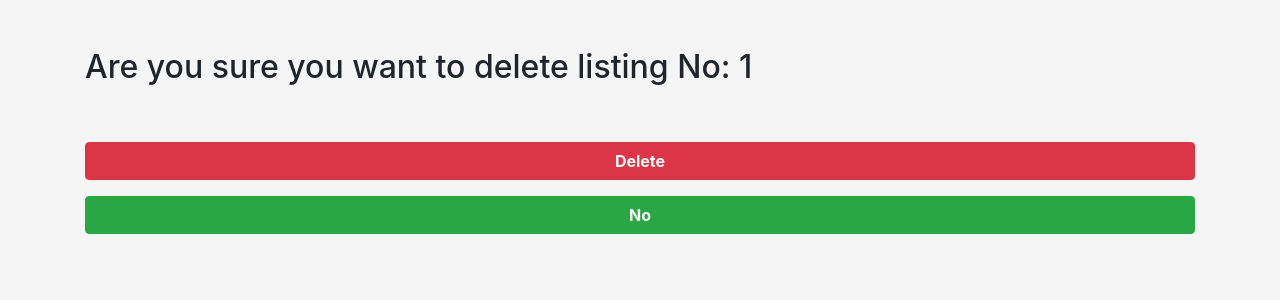
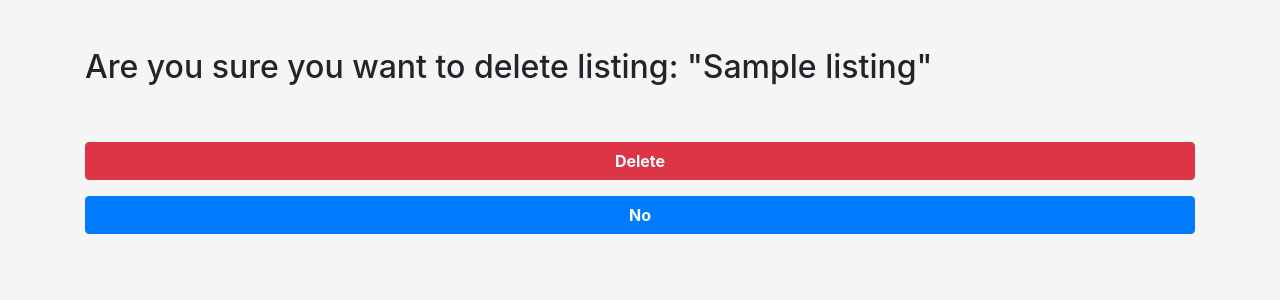
Before and after one commit to Code-Institute-Submissions/liuzhenxin2-vroom-, a Flask app: template templates/delete_listing.template.html in a window 1280 px wide. Shown: the part 90-390 px from the top of the page. Run offline with Flask 2, Linux system fonts and the light colour scheme; a user stored in the database is signed in; the template is opened without the code that fills it: most values are stand-ins (such as "Sample title", 1, 10 or a date in 2020); a database or web service that is not in the repository returns one stand-in record (values such as "Sample title"); some libraries are stand-ins or nearby versions.

```diff
--- a/templates/delete_listing.template.html
+++ b/templates/delete_listing.template.html
@@ -4,12 +4,12 @@ Vroom! - Delete listing
 {%endblock%}
 {% block content %}
 
-    <h2>Are you sure you want to delete listing No: {{listing._id}}</h2>
+    <h2>Are you sure you want to delete listing: "{{listing.listing_name}}"</h2>
 
     <form method="POST">
 
     <input type="submit" value="Delete" class="btn btn-danger w-100 mt-5 mb-3" style="font-weight: bold;">
-    <a href="{{url_for('show_my_listings', seller_id=current_user.account_id)}}" class="btn btn-success w-100"><b>No</b></a>
+    <a href="{{url_for('show_my_listings', seller_id=current_user.account_id)}}" class="btn btn-primary w-100"><b>No</b></a>
 
     </form>
 {%endblock%}
--- a/templates/my_listings.template.html
+++ b/templates/my_listings.template.html
@@ -54,10 +54,6 @@ Vroom! - My store
             </a>
         </div>
         <div class="card-body">
-            <h5 class="card-title">Sold By:</h5>
-            <ul class="list-group list-group-flush">
-            <li class="list-group-item p-0 mb-3 w-100"><a href="{{url_for('show_seller_listings', seller_id=each_listing.seller_id)}}" class="btn btn-primary w-100"><b>{{each_listing.seller_name}}</b></a></li>
-            </ul>
             <h5 class="card-title">Listed on:</h5>
             <ul class="list-group list-group-flush">
             <li class="list-group-item p-0 mb-3 w-100"><b>{{each_listing.date_listed.strftime('%Y-%m-%d')}}</b></li>
--- a/templates/search.template.html
+++ b/templates/search.template.html
@@ -53,7 +53,7 @@
                 class="page-link">{{page_no+1}}</a>
             </li>
         {% endfor %}
-        {% if page_number <= number_of_pages %}
+        {% if page_number < number_of_pages %}
             <li class="page-item">
                 <a
                 href="{{ url_for('search', page_number=page_number+1) }}"
```
